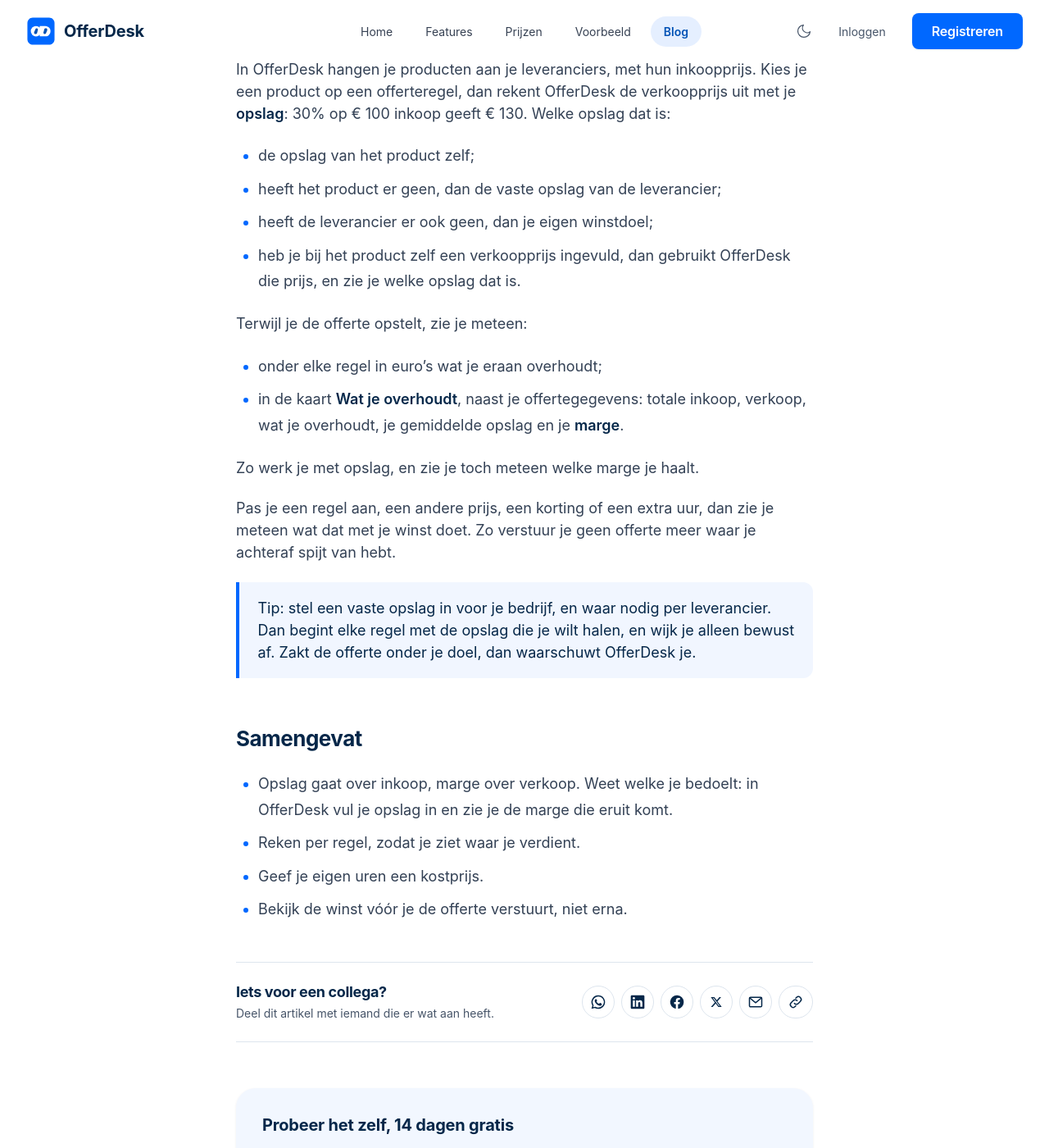
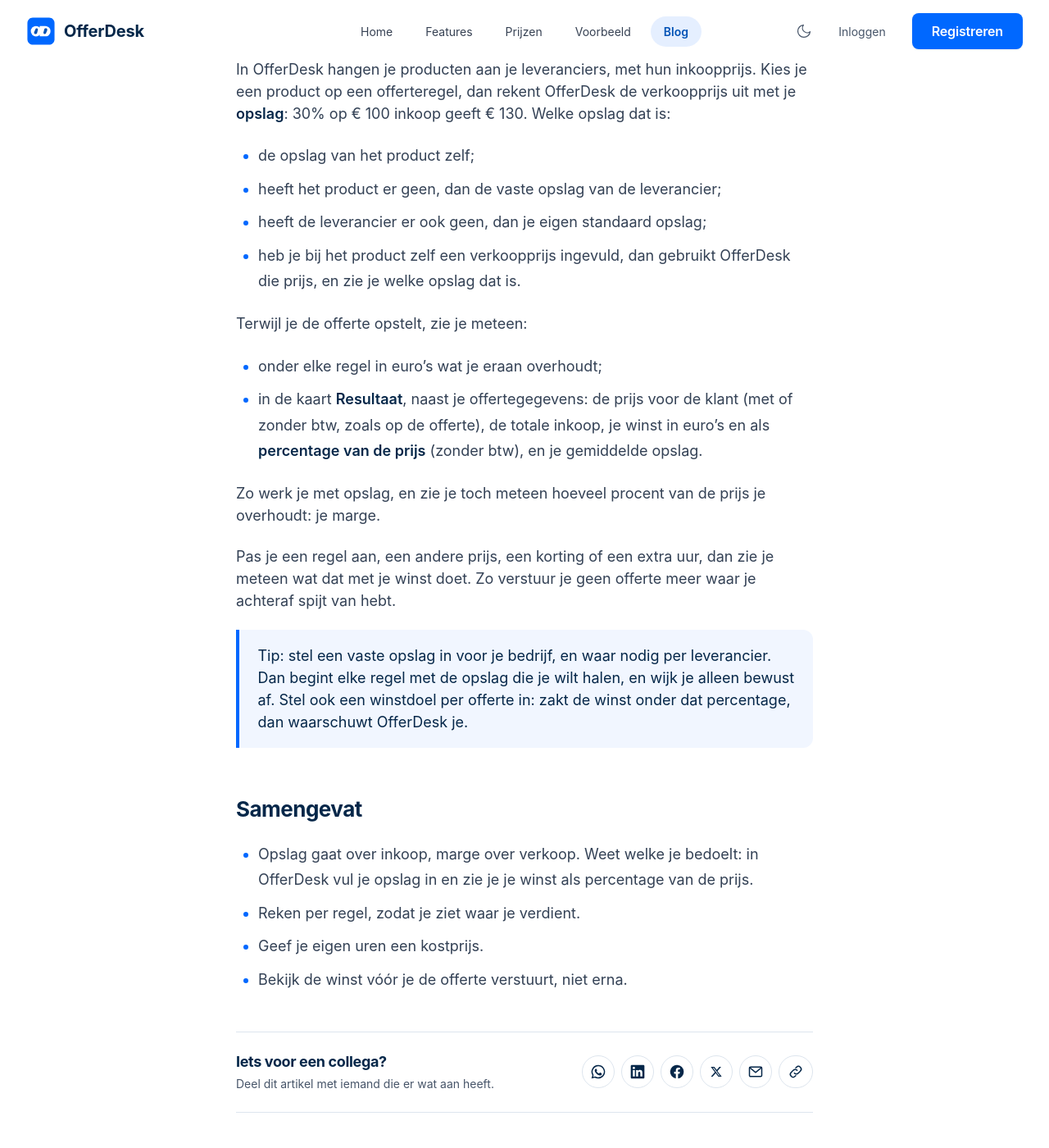
Before and after one commit to FlinkSoftware/offerdesk.github.io, a Jekyll site: the page built from docs/_posts/2026-10-16-marge-berekenen-op-een-offerte.md, in a window 1280 px wide and 1400 px high, scrolled down 2921 px. Shown: the whole window at 82% size. Built offline with Jekyll 4.4.1, drawn with Linux system fonts in a browser that asks for light colours; some web fonts are replaced; some of the changed text lies outside the part shown.

Commit message:
Say leverancier, opslag and winst % on the site and in the blog

```diff
--- a/docs/_posts/2026-10-16-marge-berekenen-op-een-offerte.md
+++ b/docs/_posts/2026-10-16-marge-berekenen-op-een-offerte.md
@@ -3,7 +3,7 @@ title: "Marge berekenen op een offerte: weet wat je verdient vóór je verstuurt
 description: "Opslag of marge, inkoop of verkoop: zo reken je per offerteregel uit wat je aan een klus overhoudt, en waarom dat vóór het versturen moet."
 topic: Marge en winst
 image: /images/offerdesk/crop-winst.webp
-image_alt: "De kaart Wat je overhoudt in OfferDesk met inkoop, verkoop, opslag en marge van een offerte"
+image_alt: "De kaart Resultaat in OfferDesk met inkoop, verkoop, opslag en marge van een offerte"
 ---
 Veel vakbedrijven weten pas na de klus of hij iets heeft opgeleverd. De offerte is dan al lang getekend, de materialen zijn besteld en de uren gemaakt. Wie de marge vóór het versturen kent, kan nog bijsturen: een regel duurder maken, een merk wisselen of bewust scherp inschrijven.
 
@@ -49,23 +49,23 @@ In OfferDesk hangen je producten aan je leveranciers, met hun inkoopprijs. Kies
 
 - de opslag van het product zelf;
 - heeft het product er geen, dan de vaste opslag van de leverancier;
-- heeft de leverancier er ook geen, dan je eigen winstdoel;
+- heeft de leverancier er ook geen, dan je eigen standaard opslag;
 - heb je bij het product zelf een verkoopprijs ingevuld, dan gebruikt OfferDesk die prijs, en zie je welke opslag dat is.
 
 Terwijl je de offerte opstelt, zie je meteen:
 
 - onder elke regel in euro's wat je eraan overhoudt;
-- in de kaart **Wat je overhoudt**, naast je offertegegevens: totale inkoop, verkoop, wat je overhoudt, je gemiddelde opslag en je **marge**.
+- in de kaart **Resultaat**, naast je offertegegevens: de prijs voor de klant (met of zonder btw, zoals op de offerte), de totale inkoop, je winst in euro's en als **percentage van de prijs** (zonder btw), en je gemiddelde opslag.
 
-Zo werk je met opslag, en zie je toch meteen welke marge je haalt.
+Zo werk je met opslag, en zie je toch meteen hoeveel procent van de prijs je overhoudt: je marge.
 
 Pas je een regel aan, een andere prijs, een korting of een extra uur, dan zie je meteen wat dat met je winst doet. Zo verstuur je geen offerte meer waar je achteraf spijt van hebt.
 
-> Tip: stel een vaste opslag in voor je bedrijf, en waar nodig per leverancier. Dan begint elke regel met de opslag die je wilt halen, en wijk je alleen bewust af. Zakt de offerte onder je doel, dan waarschuwt OfferDesk je.
+> Tip: stel een vaste opslag in voor je bedrijf, en waar nodig per leverancier. Dan begint elke regel met de opslag die je wilt halen, en wijk je alleen bewust af. Stel ook een winstdoel per offerte in: zakt de winst onder dat percentage, dan waarschuwt OfferDesk je.
 
 ## Samengevat
 
-- Opslag gaat over inkoop, marge over verkoop. Weet welke je bedoelt: in OfferDesk vul je opslag in en zie je de marge die eruit komt.
+- Opslag gaat over inkoop, marge over verkoop. Weet welke je bedoelt: in OfferDesk vul je opslag in en zie je je winst als percentage van de prijs.
 - Reken per regel, zodat je ziet waar je verdient.
 - Geef je eigen uren een kostprijs.
 - Bekijk de winst vóór je de offerte verstuurt, niet erna.
```
Also changed, not shown: docs/_data/i18n.yml (+8 -8 lines).
